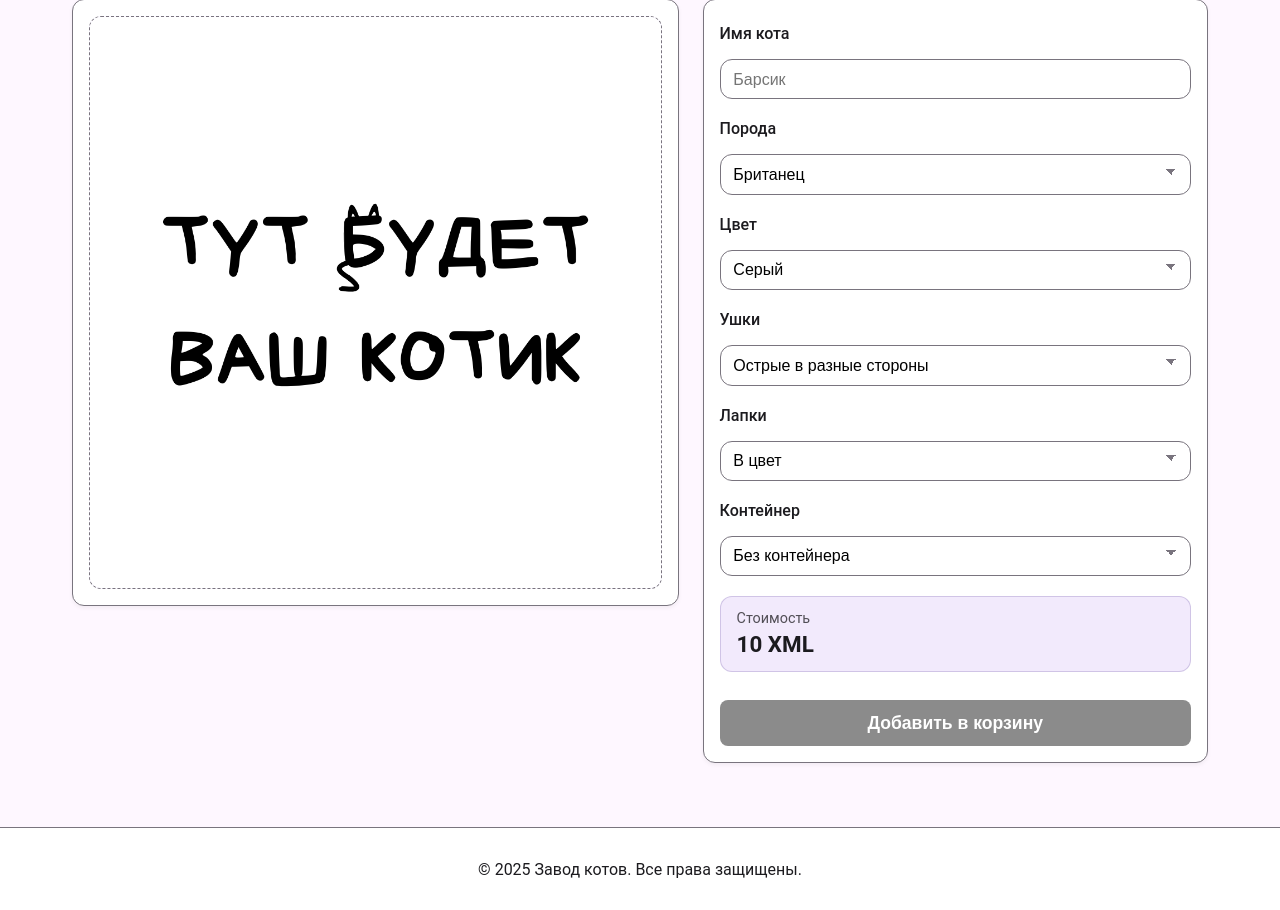
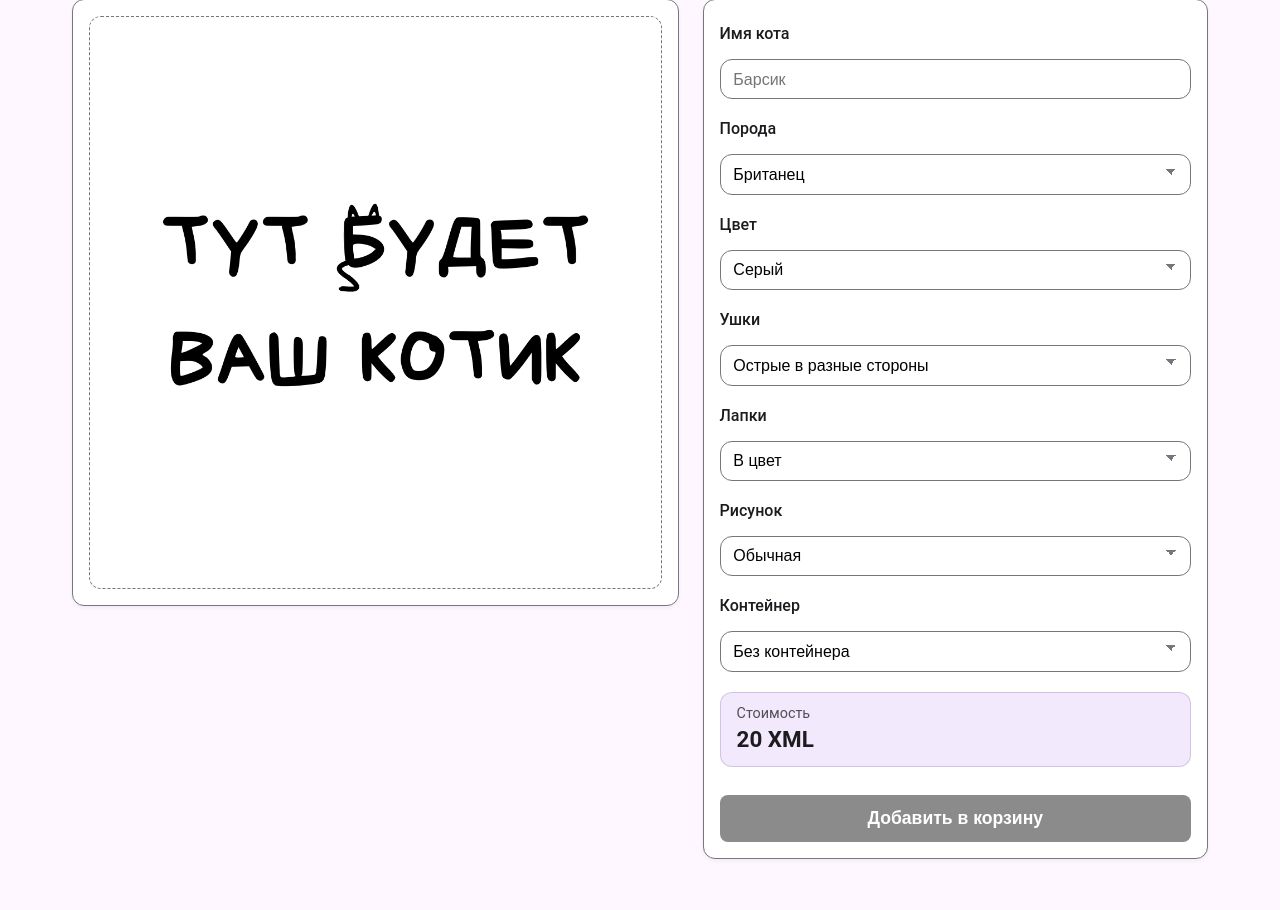
Before and after one commit to Skiftare/ZavodKotikov, a Flask app: page /shop in a window 1280 px wide. Shown: the part 431-1341 px from the top of the page. Before the commit the page ends 1309 px from the top, so only its background shows below. Run offline with Flask 3, Linux system fonts and the light colour scheme.

Commit message:
добавление рисунков на шерстке

```diff
--- a/app.py
+++ b/app.py
@@ -30,7 +30,7 @@ def generate_csrf_token():
 app.jinja_env.globals["csrf_token"] = generate_csrf_token
 
 
-def compute_price(breed: str, color: str, ears: str, paws: str, container: str) -> str:
+def compute_price(breed: str, color: str, ears: str, paws: str, pattern: str, container: str) -> str:
     temp_item = OrderItem(
         cat_id=str(uuid.uuid4()),
         name="",
@@ -39,7 +39,8 @@ def compute_price(breed: str, color: str, ears: str, paws: str, container: str)
         ears=ears,
         paws=paws,
         price=0,
-        container=container
+        container=container,
+        pattern=pattern
     )
     price = order_service.calculate_price(temp_item)
     return f"{price} XML"
@@ -59,12 +60,13 @@ def about():
 def _slug(s: str) -> str:
     return s.strip().lower().replace(" ", "-")
 
-def _cat_layer_paths(breed: str, color: str, ears: str, paws: str, container: str) -> list[str]:
+def _cat_layer_paths(breed: str, color: str, ears: str, paws: str, container: str, pattern: str) -> list[str]:
     """
     Слои в порядке наложения:
       1) <порода>-<цвет>.png
-      2) <уши>.png
-      3) <лапы>.png (если лапы != 'в цвет')
+      2) <рисунок>.png (если рисунок не "Обычная")
+      3) <уши>.png
+      4) <лапы>.png (если лапы != 'в цвет')
     Если отсутствует хотя бы один из нужных слоёв — добавляем SPECIAL_IMG поверх.
     Если не найден ни один слой и есть SPECIAL_IMG — возвращаем только SPECIAL_IMG.
     Если нет вообще ничего — 404.
@@ -85,6 +87,11 @@ def _cat_layer_paths(breed: str, color: str, ears: str, paws: str, container: st
     if _slug(container) != "без-контейнера":
         container_fn = f"{_slug(container)}.png"
         filenames.append(container_fn)
+
+    # рисунок добавляем только если не "Обычная"
+    if pattern != "Обычная":
+        pattern_fn = f"{_slug(pattern)}.png"
+        filenames.insert(2, pattern_fn)  # добавляем после breed и перед color
 
     paths: list[str] = []
     missing = False
@@ -122,8 +129,9 @@ def compose_cat():
     ears  = request.args.get("ears", "Острые в разные стороны")
     paws  = request.args.get("paws", "В цвет")
     container = request.args.get("container", "Без контейнера")
+    pattern = request.args.get("pattern", "Обычная")
 
-    files = _cat_layer_paths(breed, color, ears, paws, container)
+    files = _cat_layer_paths(breed, color, ears, paws, container, pattern)
     return compose_file(files)
 
 
@@ -138,10 +146,11 @@ def shop():
         "color": "Серый",
         "ears": "Острые в разные стороны",
         "paws": "В цвет",
-        "container": "Без контейнера",  # <— добавили
+        "container": "Без контейнера",
+        "pattern": "Обычная"
     }
     price = compute_price(form_data["breed"], form_data["color"], form_data["ears"], form_data["paws"],
-                          form_data["container"])
+                          form_data["container"], form_data["pattern"])
 
     if request.method == "POST":
         token = request.form.get("csrf_token")
@@ -154,13 +163,14 @@ def shop():
         color = request.form.get("color", form_data["color"])
         ears = request.form.get("ears", form_data["ears"])
         paws = request.form.get("paws", form_data["paws"])
+        pattern = request.form.get("pattern", form_data["pattern"])
         container = request.form.get("container", form_data["container"])
         action = request.form.get("action", "preview")
 
         form_data.update({"name": name, "breed": breed, "color": color, "ears": ears, "paws": paws,
-                          "container": container})
+                          "container": container, "pattern": pattern})
 
-        price = compute_price(breed, color, ears, paws, container)
+        price = compute_price(breed, color, ears, paws, pattern, container)
 
         cat_img_url = url_for(
             "compose_cat",
@@ -168,7 +178,8 @@ def shop():
             color=color,
             ears=ears,
             paws=paws,
-            container=container
+            container=container,
+            pattern=pattern
         )
 
         if action == "add":
@@ -179,6 +190,7 @@ def shop():
                 "ears": ears,
                 "paws": paws,
                 "container": container,
+                "pattern": pattern,
                 "price": price,
                 "image": cat_img_url,
             }
@@ -232,6 +244,7 @@ def checkout():
                     ears=cat["ears"],
                     paws=cat["paws"],
                     container=cat["container"],
+                    pattern=cat["pattern"],
                     price=price
                 )
             )
--- a/order_service.py
+++ b/order_service.py
@@ -39,6 +39,8 @@ class OrderService:
             diffs += 1
         if item.container.lower() != "без контейнера":
             diffs += 1
+        if item.pattern.lower() != "обычная":
+            diffs += 1
 
         return base_price + 5 * diffs
     def calculate_price(self, item: OrderItem) -> int:
--- a/payment_service.py
+++ b/payment_service.py
@@ -19,7 +19,19 @@ class OrderItem:
     ears: str
     paws: str
     container: str
+    pattern: str
     price: int
+
+    def __init__(self, cat_id: str, name: str, breed: str, color: str, ears: str, paws: str, container: str, pattern: str, price: int):
+        self.cat_id = cat_id
+        self.name = name
+        self.breed = breed
+        self.color = color
+        self.ears = ears
+        self.paws = paws
+        self.container = container
+        self.pattern = pattern
+        self.price = price
 
 @dataclass
 class Order:
--- a/templates/shop.html
+++ b/templates/shop.html
@@ -26,40 +26,74 @@
         <label>Порода</label>
         <select name="breed" required>
             {% set b = form_data.breed %}
-      <option value="Британец"  {{ 'selected' if b=='Британец'  else '' }}>Британец</option>
-      <option value="Сиамская"  {{ 'selected' if b=='Сиамская'  else '' }}>Сиамская</option>
-      <option value="Персидская"{{ 'selected' if b=='Персидская'else '' }}>Персидская</option>
-      <option value="Сфинкс"    {{ 'selected' if b=='Сфинкс'    else '' }}>Сфинкс</option>
+            <option value="Британец" {{
+            'selected' if b=='Британец' else '' }}>Британец</option>
+            <option value="Сиамская" {{
+            'selected' if b=='Сиамская' else '' }}>Сиамская</option>
+            <option value="Персидская" {{
+            'selected' if b=='Персидская'else '' }}>Персидская</option>
+            <option value="Сфинкс" {{
+            'selected' if b=='Сфинкс' else '' }}>Сфинкс</option>
         </select>
 
         <label>Цвет</label>
         <select name="color" required>
             {% set c = form_data.color %}
-      <option value="Черный" {{ 'selected' if c=='Черный' else '' }}>Черный</option>
-      <option value="Белый"  {{ 'selected' if c=='Белый'  else '' }}>Белый</option>
-      <option value="Серый"  {{ 'selected' if c=='Серый'  else '' }}>Серый</option>
-      <option value="Бежевый"{{ 'selected' if c=='Бежевый'else '' }}>Бежевый</option>
+            <option value="Черный" {{
+            'selected' if c=='Черный' else '' }}>Черный</option>
+            <option value="Белый" {{
+            'selected' if c=='Белый' else '' }}>Белый</option>
+            <option value="Серый" {{
+            'selected' if c=='Серый' else '' }}>Серый</option>
+            <option value="Бежевый" {{
+            'selected' if c=='Бежевый'else '' }}>Бежевый</option>
         </select>
 
         <label>Ушки</label>
         <select name="ears" required>
             {% set e = form_data.ears %}
-      <option value="Острые в разные стороны" {{ 'selected' if e=='Острые в разные стороны' else '' }}>Острые в разные стороны</option>
-      <option value="Круглые"                  {{ 'selected' if e=='Круглые'                  else '' }}>Круглые</option>
-      <option value="Скругленные"              {{ 'selected' if e=='Скругленные'              else '' }}>Скругленные</option>
+            <option value="Острые в разные стороны" {{
+            'selected' if e=='Острые в разные стороны' else '' }}>Острые в разные стороны</option>
+            <option value="Круглые" {{
+            'selected' if e=='Круглые' else '' }}>Круглые</option>
+            <option value="Скругленные" {{
+            'selected' if e=='Скругленные' else '' }}>Скругленные</option>
         </select>
         <label>Лапки</label>
         <select name="paws" required>
             {% set p = form_data.paws %}
-      <option value="В цвет"        {{ 'selected' if p=='В цвет'        else '' }}>В цвет</option>
-      <option value="Белые лапки"   {{ 'selected' if p=='Белые лапки'   else '' }}>Белые лапки</option>
+            <option value="В цвет" {{
+            'selected' if p=='В цвет' else '' }}>В цвет</option>
+            <option value="Белые лапки" {{
+            'selected' if p=='Белые лапки' else '' }}>Белые лапки</option>
+        </select>
+
+        <label>Рисунок</label>
+        <select name="pattern" required>
+            {% set pt = form_data.pattern %}
+            <option value="Обычная" {{
+            'selected' if pt=='Обычная' else '' }}>Обычная</option>
+            <option value="Пятнышки" {{
+            'selected' if pt=='Пятнышки' else '' }}>Пятнышки</option>
+            <option value="Пятнышки с сердечком" {{
+            'selected' if pt=='Пятнышки с сердечком' else '' }}>Пятнышки с сердечком</option>
+            <option value="Полоски на хвосте" {{
+            'selected' if pt=='Полоски на хвосте' else '' }}>Полоски на хвосте</option>
+            <option value="Стая птиц" {{
+            'selected' if pt=='Стая птиц' else '' }}>Стая птиц</option>
+            <option value="Маска" {{
+            'selected' if pt=='Маска' else '' }}>Маска</option>
+            <option value="Воришка" {{
+            'selected' if pt=='Воришка' else '' }}>Воришка</option>
         </select>
 
         <label>Контейнер</label>
         <select name="container" required>
             {% set ct = form_data.container %}
-      <option value="Без контейнера" {{ 'selected' if ct=='Без контейнера' else '' }}>Без контейнера</option>
-      <option value="В контейнере"   {{ 'selected' if ct=='В контейнере'   else '' }}>В контейнере</option>
+            <option value="Без контейнера" {{
+            'selected' if ct=='Без контейнера' else '' }}>Без контейнера</option>
+            <option value="В контейнере" {{
+            'selected' if ct=='В контейнере' else '' }}>В контейнере</option>
         </select>
 
         <!-- НЕИЗМЕНЯЕМАЯ ЦЕНА -->
@@ -103,5 +137,6 @@
       if (e.key === 'Enter') e.preventDefault();
     });
   })();
+
 </script>
 {% endblock %}
```
Also changed, not shown: static/cats/layers/воришка.png (added), static/cats/layers/маска.png (added), static/cats/layers/полоски-на-хвосте.png (added), static/cats/layers/пятнышки-с-сердечком.png (added), static/cats/layers/пятнышки.png (added), static/cats/layers/стая-птиц.png (added). Lines whose indentation alone changed are shown as unchanged.
